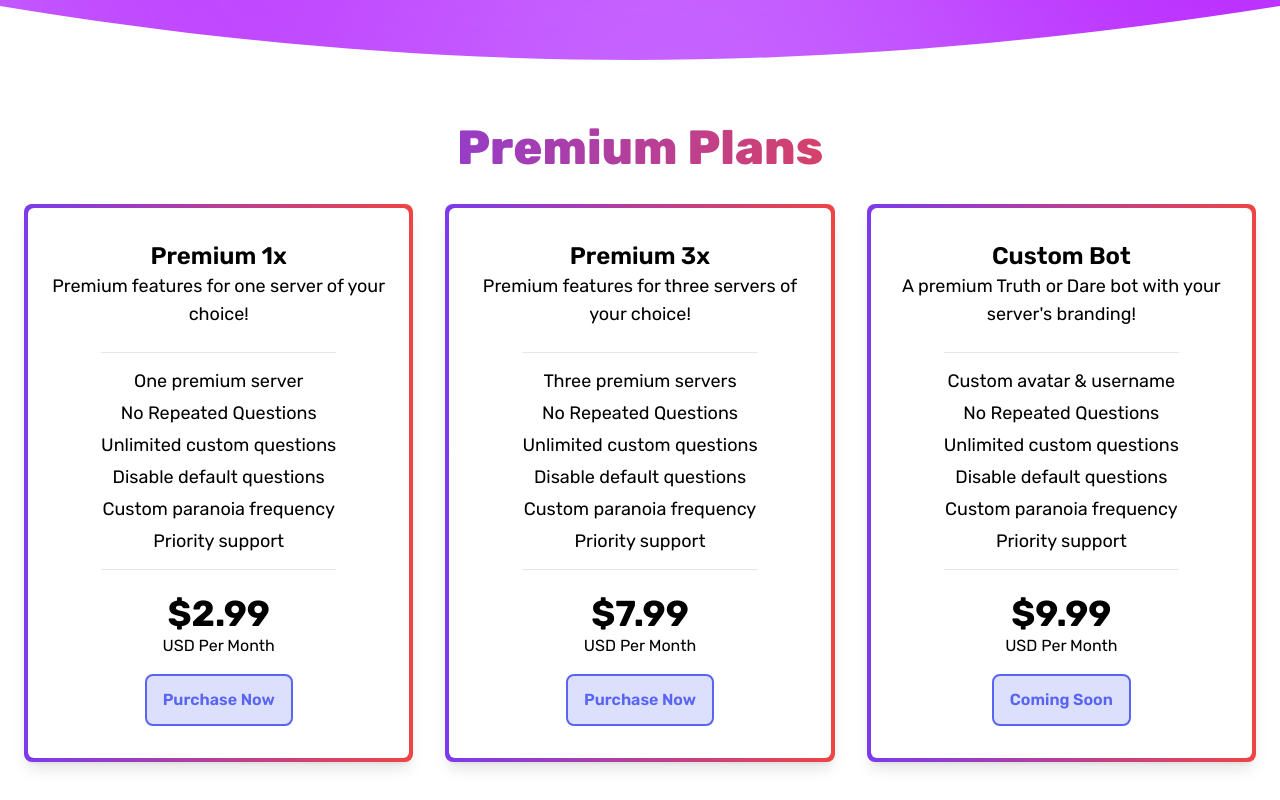
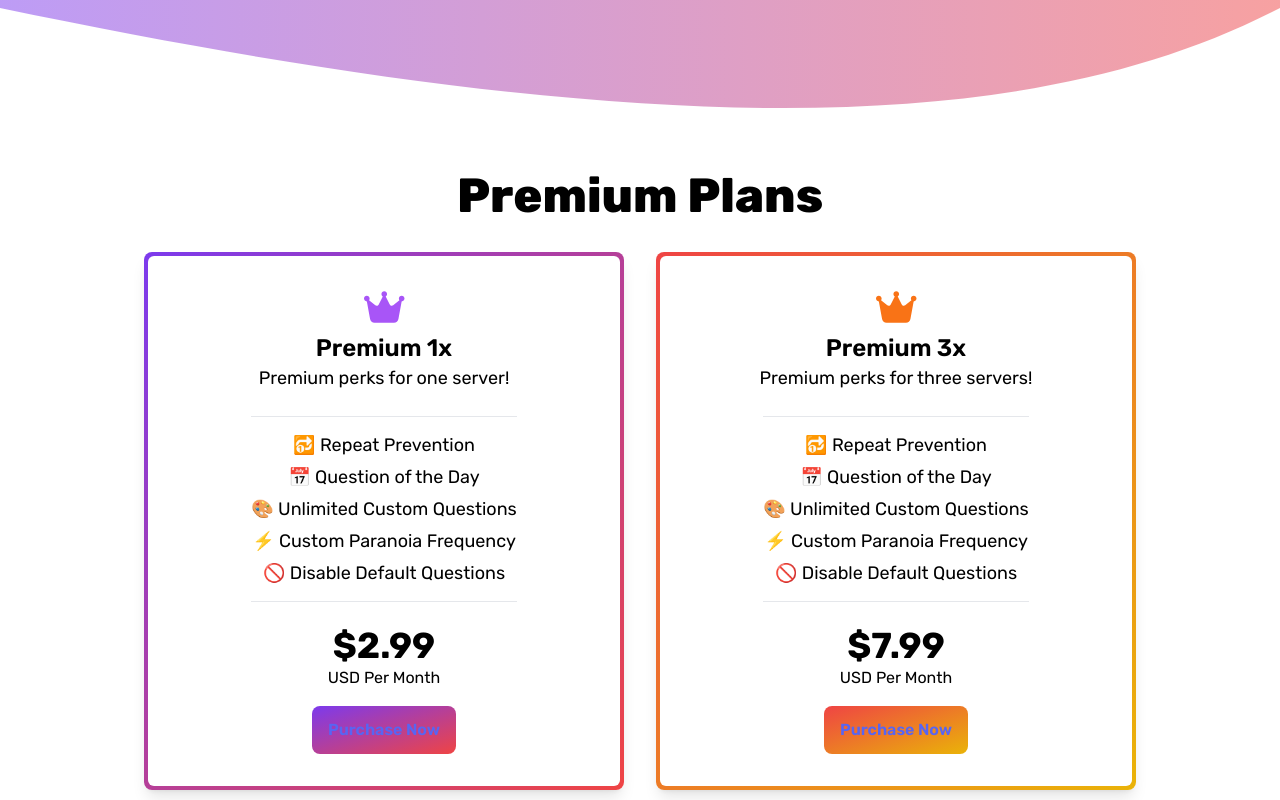
Before and after one commit to truth-or-dare-bot/web, a Next.js app: page /premium in a window 1280 px wide. Shown: the part 400-1200 px from the top of the page. Built offline with nearby package versions, Linux system fonts and the light colour scheme.

Commit message:
feat: nicer plan cards, better premium gradient

```diff
--- a/components/Divider.jsx
+++ b/components/Divider.jsx
@@ -1,4 +1,4 @@
-export default function divider({ type, className = "" }) {
+export default function Divider({ type, className = "" }) {
 	if (type === "curveUp") {
 		return (
 			<svg
@@ -26,5 +26,21 @@ export default function divider({ type, className = "" }) {
 				<path d="M0 0 C 50 100 80 100 100 0 Z"></path>
 			</svg>
 		);
+	} else if (type === "curveDownInverse") {
+		return (
+			<svg
+				className={className}
+				width="100%"
+				height="100"
+				viewBox="0 0 100 75"
+				xmlns="http://www.w3.org/2000/svg"
+				preserveAspectRatio="none">
+				<path
+					fillRule="evenodd"
+					clipRule="evenodd"
+					d="M61.25 75L100 75L100 0C90 50 77.5 75 61.25 75ZM6.55671e-06 -8.74228e-06L0 75L61.25 75C45 75 25 50 6.55671e-06 -8.74228e-06Z"
+				/>
+			</svg>
+		);
 	}
 }
--- a/components/PremiumPricingPlan.jsx
+++ b/components/PremiumPricingPlan.jsx
@@ -1,4 +1,6 @@
+import { FontAwesomeIcon } from "@fortawesome/react-fontawesome";
 import Button from "./Button";
+import { faCrown } from "@fortawesome/free-solid-svg-icons";
 
 export default function PremiumPricingPlan({
 	planId,
@@ -6,15 +8,20 @@ export default function PremiumPricingPlan({
 	planDescription,
 	planFeatures,
 	price,
+	className,
+	themeColor,
 	clickEvent,
 	planCycle = "Per Month",
 	buttonLabel = "Purchase Now",
 	disabled = false,
 }) {
 	return (
-		<div className="bg-clip rounded-lg bg-gradient-to-r from-violet-600 to-red-500 p-1 shadow-lg">
-			<div className="h-full rounded-md  bg-white px-6 py-8 text-center dark:bg-theme-d1">
-				<div className="mb-6">
+		<div className={"bg-clip rounded-lg p-1 shadow-lg transition hover:scale-[102%] " + className}>
+			<div className="h-full rounded-md bg-white px-6 py-8 text-center dark:bg-theme-d1">
+				<div className="mb-6 flex flex-col items-center">
+					<div className={"mb-1 bg-clip-text text-4xl " + themeColor}>
+						<FontAwesomeIcon icon={faCrown} />
+					</div>
 					<h2 className="text-2xl font-semibold">{planName}</h2>
 					<p className="text-lg dark:text-gray-200">{planDescription}</p>
 				</div>
@@ -30,7 +37,11 @@ export default function PremiumPricingPlan({
 					<p className="text-md dark:text-gray-200">USD {planCycle}</p>
 				</div>
 				<div className="mt-4">
-					<Button onClick={() => disabled || clickEvent({ planId, planName, price })}>{buttonLabel}</Button>
+					<Button
+						onClick={() => disabled || clickEvent({ planId, planName, price })}
+						className={"border-none hover:opacity-70 " + className}>
+						{buttonLabel}
+					</Button>
 				</div>
 			</div>
 		</div>
--- a/pages/premium.jsx
+++ b/pages/premium.jsx
@@ -10,6 +10,7 @@ import PremiumSuccessModal from "../components/PremiumSuccessModal";
 import ScreenOverlay from "../components/ScreenOverlay";
 import { useUserContext } from "../context/auth";
 import CheckoutModal from "../components/CheckoutModal";
+import Divider from "../components/Divider";
 
 const CustomQuestionsExample = dynamic(async () => await import("../components/examples/CustomQuestions"), {
 	ssr: false,
@@ -31,49 +32,51 @@ const premiumPlans = [
 	{
 		planId: "one-server-USD-Monthly",
 		planName: "Premium 1x",
-		planDescription: "Premium features for one server of your choice!",
+		planDescription: "Premium perks for one server!",
 		planFeatures: [
-			"One premium server",
-			"No Repeated Questions",
-			"Unlimited custom questions",
-			"Disable default questions",
-			"Custom paranoia frequency",
-			"Priority support",
+			"🔂 Repeat Prevention",
+			"📅 Question of the Day",
+			"🎨 Unlimited Custom Questions",
+			"⚡ Custom Paranoia Frequency",
+			"🚫 Disable Default Questions",
 		],
+		className: "bg-gradient-to-br from-violet-600 to-red-500",
+		themeColor: "text-purple-500",
 		serverCount: 1,
 		price: 2.99,
 	},
 	{
 		planId: "three-servers-USD-Monthly",
 		planName: "Premium 3x",
-		planDescription: "Premium features for three servers of your choice!",
+		planDescription: "Premium perks for three servers!",
 		planFeatures: [
-			"Three premium servers",
-			"No Repeated Questions",
-			"Unlimited custom questions",
-			"Disable default questions",
-			"Custom paranoia frequency",
-			"Priority support",
+			"🔂 Repeat Prevention",
+			"📅 Question of the Day",
+			"🎨 Unlimited Custom Questions",
+			"⚡ Custom Paranoia Frequency",
+			"🚫 Disable Default Questions",
 		],
+		themeColor: "text-orange-500",
+		className: "bg-gradient-to-tl from-yellow-500 to-red-500",
 		serverCount: 3,
 		price: 7.99,
 	},
-	{
-		planId: "custom-bot-USD-Monthly",
-		planName: "Custom Bot",
-		planDescription: "A premium Truth or Dare bot with your server's branding!",
-		planFeatures: [
-			"Custom avatar & username",
-			"No Repeated Questions",
-			"Unlimited custom questions",
-			"Disable default questions",
-			"Custom paranoia frequency",
-			"Priority support",
-		],
-		price: 9.99,
-		buttonLabel: "Coming Soon",
-		disabled: true,
-	},
+	// {
+	// 	planId: "custom-bot-USD-Monthly",
+	// 	planName: "Custom Bot",
+	// 	planDescription: "A premium Truth or Dare bot with your server's branding!",
+	// 	planFeatures: [
+	// 		"Custom avatar & username",
+	// 		"No Repeated Questions",
+	// 		"Unlimited custom questions",
+	// 		"Disable default questions",
+	// 		"Custom paranoia frequency",
+	// 		"Priority support",
+	// 	],
+	// 	price: 9.99,
+	// 	buttonLabel: "Coming Soon",
+	// 	disabled: true,
+	// },
 ];
 
 export default function PremiumPage() {
@@ -248,7 +251,7 @@ export default function PremiumPage() {
 				plan={premiumPlans.find(p => p.planId === checkoutPlanId)}
 			/>
 			<div className="flex flex-col pb-8 md:pb-32">
-				<div className="premiumHeader pt-24 pb-24">
+				<div className="bg-gradient-to-r from-violet-600/50 to-red-500/50 pt-24 pb-36">
 					<div className="mx-auto px-6 md:mt-24">
 						<div className="text-center text-white">
 							<h1 className="text-6xl font-extrabold">Truth or Dare Premium</h1>
@@ -271,14 +274,13 @@ export default function PremiumPage() {
 						</div>
 					</div>
 				</div>
+				<Divider type="curveDownInverse" className="-mt-[100px] fill-white dark:fill-theme-d2" />
 				<div className="mx-2 mt-16">
 					<div className="mx-auto max-w-2xl text-center">
-						<h1 className="bg-gradient-to-r from-violet-600 to-red-500 bg-clip-text text-5xl font-extrabold text-transparent">
-							Premium Plans
-						</h1>
+						<h1 className="text-5xl font-extrabold">Premium Plans</h1>
 					</div>
 					<div
-						className="mx-auto mt-8 flex max-w-7xl flex-col justify-center gap-8 px-4 md:flex-row"
+						className="mx-auto mt-8 flex max-w-5xl flex-col justify-center gap-8 px-4 md:flex-row"
 						style={{ flex: "1 1 0px" }}>
 						{premiumPlans.map((props, index) => (
 							<div className="flex-1" key={index}>
```
